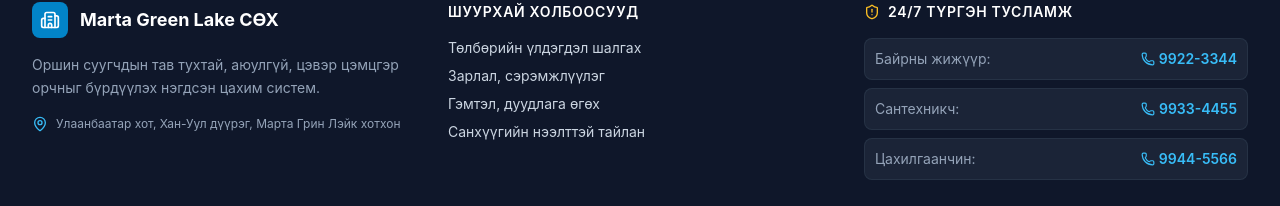
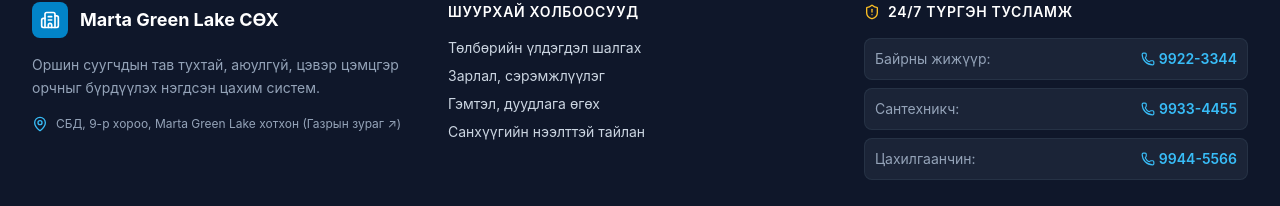
Before and after one commit to enheee/marta-green-lake-soh, a Next.js app: page / in a window 1280 px wide. Shown: the part 2005-2211 px from the top of the page. Built offline with nearby package versions, Linux system fonts and the light colour scheme.

Commit message:
fix: update address and add Google Maps link

```diff
--- a/data/db.json
+++ b/data/db.json
@@ -2,7 +2,7 @@
   "settings": {
     "sohName": "Marta Green Lake СӨХ",
     "buildingName": "Marta Green Lake хотхон",
-    "address": "Улаанбаатар хот, Баянзүрх дүүрэг, 26-р хороо",
+    "address": "Улаанбаатар хот, Сүхбаатар дүүрэг, 9-р хороо, Marta Green Lake хотхон",
     "emergencyPhones": [
       {
         "title": "СӨХ-ийн дарга",
--- a/src/components/Footer.tsx
+++ b/src/components/Footer.tsx
@@ -19,7 +19,14 @@
             </p>
             <div className="flex items-center gap-2 text-xs text-slate-400">
               <MapPin className="w-4 h-4 text-sky-400 shrink-0" />
-              <span>Улаанбаатар хот, Хан-Уул дүүрэг, Марта Грин Лэйк хотхон</span>
+              <a
+                href="https://maps.app.goo.gl/wEUdBYZkreUJhD2F8"
+                target="_blank"
+                rel="noopener noreferrer"
+                className="hover:text-sky-400 hover:underline transition-colors flex items-center gap-1"
+              >
+                <span>СБД, 9-р хороо, Marta Green Lake хотхон (Газрын зураг ↗)</span>
+              </a>
             </div>
           </div>
 
--- a/src/lib/initial-data.ts
+++ b/src/lib/initial-data.ts
@@ -3,7 +3,7 @@
 export const initialSettings: SohSettings = {
   sohName: 'Marta Green Lake СӨХ',
   buildingName: 'Marta Green Lake хотхон',
-  address: 'Улаанбаатар хот, Хан-Уул дүүрэг, Марта Грин Лэйк',
+  address: 'Улаанбаатар хот, Сүхбаатар дүүрэг, 9-р хороо, Marta Green Lake хотхон',
   emergencyPhones: [
     { title: 'СӨХ-ийн дарга', name: 'Б.Батболд', phone: '9911-2233' },
     { title: 'Байрны жижүүр', name: '24 цагийн жижүүр', phone: '9922-3344' },
```
